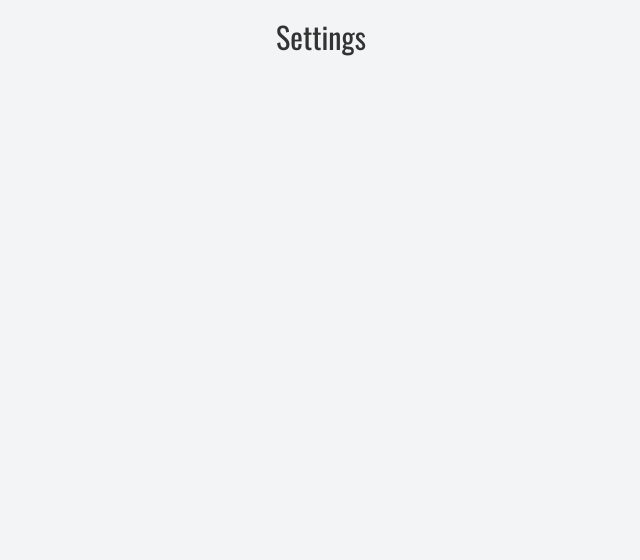
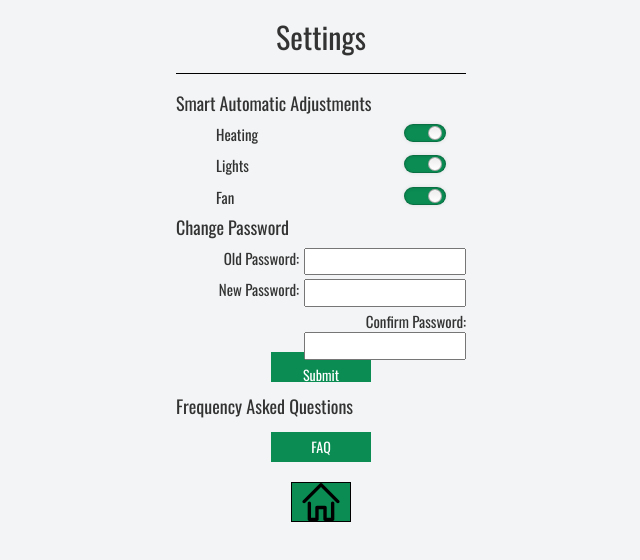
Before and after one commit to dereklh4/cs256utilitytracker, a website: page views/settings/index.html in a window 1280 px wide. Shown: the whole page, without its empty margins (319-959 px from the left). Drawn offline with nearby package versions, Linux system fonts and the light colour scheme.

Commit message:
settings page

```diff
--- a/scripts/settings.js
+++ b/scripts/settings.js
@@ -1 +1,7 @@
-console.log("inside settings");
+$(document).ready(function() {
+
+    $('.Switch').click(function() {
+        $(this).toggleClass('On').toggleClass('Off');
+    })
+
+});
--- a/styles/settings.css
+++ b/styles/settings.css
@@ -0,0 +1,49 @@
+.item-details {
+    margin-left: 40px;
+    font-size:15px;
+}
+
+.item-details > div {
+    margin-top: 10px;
+}
+
+.password-details > div {
+    text-align: right;
+}
+
+.Switch {
+    float: right;
+    margin-right: 20px;
+}
+
+input {
+    float: right;
+    margin-left: 5px;
+}
+
+#submit-password-button {
+    margin: auto;
+    background-color: #0A8C53;
+    width: 100px;
+    height: 30px;
+    line-height: 30px;
+    color: white;
+    text-align: center;
+    margin-top: 20px;
+    margin-bottom:15px;
+}
+
+#faq-button {
+    margin: auto;
+    background-color: #0A8C53;
+    width: 100px;
+    height: 30px;
+    line-height: 30px;
+    color: white;
+    text-align: center;
+    margin-top: 15px;
+}
+
+#home-icon-container {
+    margin-top: 20px;
+}
--- a/styles/shared.css
+++ b/styles/shared.css
@@ -60,3 +60,7 @@ hr {
     height: 100%;
     width: 100%;
 }
+
+.svg-icon path {
+  fill: white;
+}
--- a/views/settings/index.html
+++ b/views/settings/index.html
@@ -9,6 +9,7 @@
     <!--Oswald font and shared styles-->
     <link rel="stylesheet" type="text/css" href="//fonts.googleapis.com/css?family=Oswald" />
     <link rel="stylesheet" href="../../styles/shared.css">
+    <link rel="stylesheet" href="../../styles/bootstrap-switch.css">
     <!--Viewport for mobile-->
     <meta name="viewport" content="width=device-width, initial-scale=1">
 
@@ -19,8 +20,74 @@
     <div class="container">
         <h2 class="title">Settings</h2>
 
+        <hr>
+
+        <div>
+            <h4>Smart Automatic Adjustments</h4>
+            <div class="item-details">
+
+                    <div>
+                        Heating
+                        <div class="Switch Round On">
+		                    <div class="Toggle"></div>
+	                    </div>
+                    </div>
+
+                    <div>
+                        Lights
+                        <div class="Switch Round On">
+		                    <div class="Toggle"></div>
+	                    </div>
+                    </div>
+
+                    <div>
+                        Fan
+                        <div class="Switch Round On">
+		                    <div class="Toggle"></div>
+	                    </div>
+                    </div>
+                </div>
+        </div>
+
+        <div>
+            <h4>Change Password</h4>
+            <div class="item-details password-details">
+
+                    <div>
+                        Old Password:
+                        <input type="text">
+                    </div>
+
+                    <div>
+                        New Password:
+                        <input type="text">
+                    </div>
+
+                    <div>
+                        Confirm Password:
+                        <input type="text">
+                    </div>
+
+            </div>
+
+            <div id="submit-password-button">Submit</div>
+        </div>
+
+        <div>
+            <h4>Frequency Asked Questions</h4>
+
+            <div id="faq-button">FAQ</div>
+        </div>
+
+        <a href="/">
+            <div id="home-icon-container">
+                <img src="../../content/home-icon.svg">
+            </div>
+        </a>
+
     </div>
 
+    <script src="https://cdnjs.cloudflare.com/ajax/libs/jquery/2.2.2/jquery.min.js"></script>
     <script src="../../scripts/settings.js"></script>
 </body>
 </html>
```
Also changed, not shown: views/control/index.html (+2 -2 lines).
